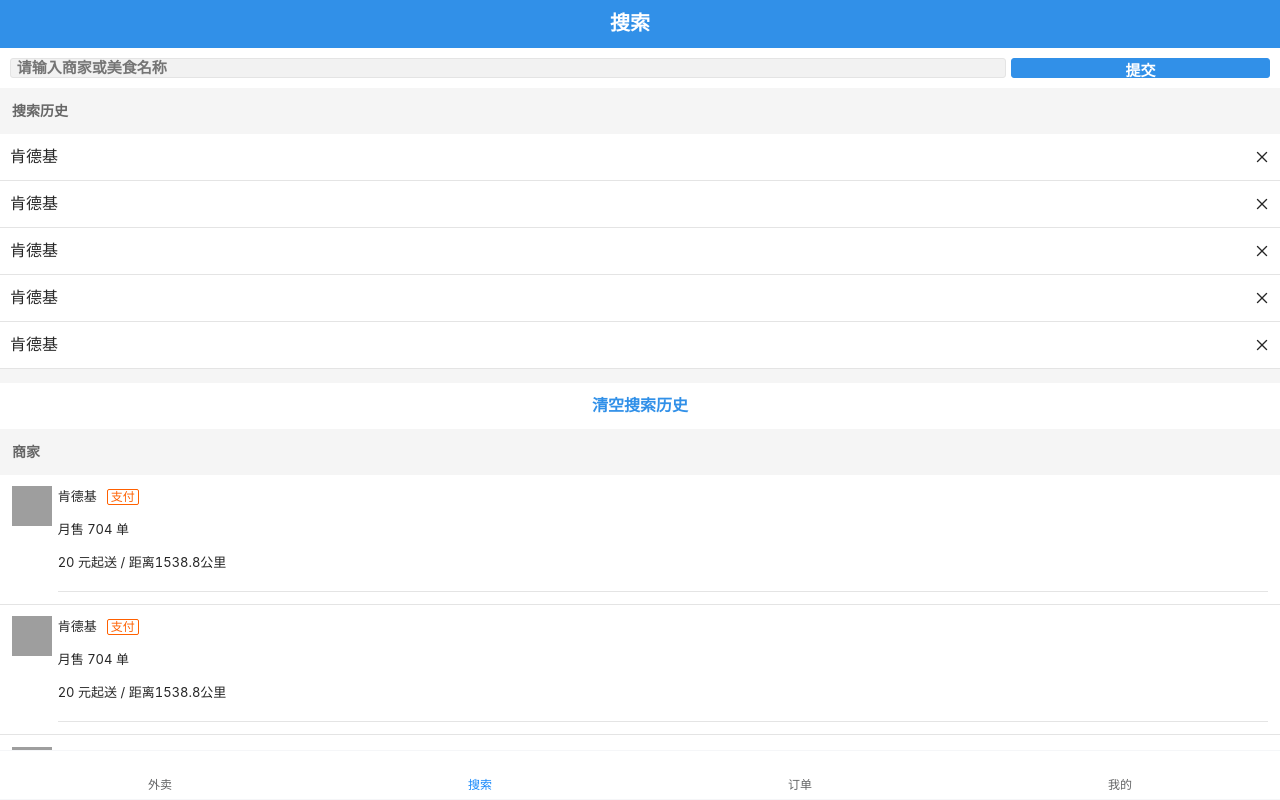
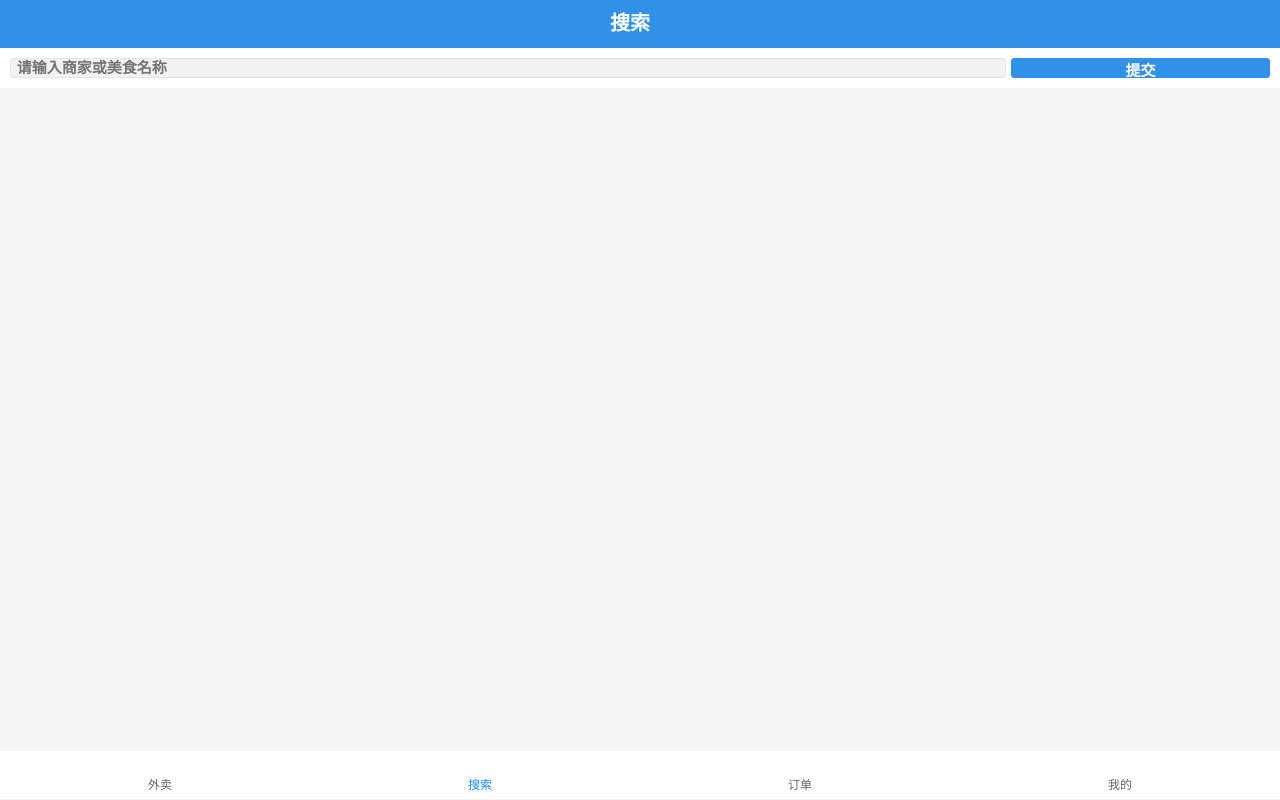
Before and after one commit to David19910306/vue3-elm, a Vue app: page /main/search in a window 1280 px wide. Built offline with nearby package versions, Linux system fonts and the light colour scheme; grey boxes are pictures that could not be loaded; a web font is replaced by a local one.

Commit message:
搜索界面完成

```diff
--- a/src/views/Main/Search/index.vue
+++ b/src/views/Main/Search/index.vue
@@ -6,75 +6,31 @@
     </Header>
     <section class="search-container">
       <section class="input-content">
-        <input placeholder="请输入商家或美食名称" type="text"/>
-        <button>提交</button>
+        <input placeholder="请输入商家或美食名称" type="text" @input="inputChangeHandler"/>
+        <button @click="submit">提交</button>
       </section>
-      <section class="search-history">
+      <section class="search-history" v-if="researchWord.length > 0 && keyWord === ''">
         <header>搜索历史</header>
         <ul class="history-ul">
-          <li><span>肯德基</span><Icon color="#33333" name="cross" /></li>
-          <li><span>肯德基</span><Icon color="#33333" name="cross" /></li>
-          <li><span>肯德基</span><Icon color="#33333" name="cross" /></li>
-          <li><span>肯德基</span><Icon color="#33333" name="cross" /></li>
-          <li><span>肯德基</span><Icon color="#33333" name="cross" /></li>
+          <li v-for="word in researchWord" :key="word"><span>{{word}}</span>
+            <Icon color="#33333" name="cross" @click="delCurrentWord(word)" />
+          </li>
         </ul>
-        <footer class="clear-history">清空搜索历史</footer>
+        <footer class="clear-history" @click="researchWord = []">清空搜索历史</footer>
       </section>
-      <section class="result-content">
+      <section class="result-content" v-if="result.length > 0 && keyWord !== ''">
         <header>商家</header>
         <ul class="list-ul">
-          <li class="list-li">
-            <section class="item-left"><img src="https://elm.cangdu.org/img/16c0a0e0dd949473.jpg" /></section>
+          <li class="list-li" v-for="restaurant in result" :key="restaurant.id" @click="router.push({ path: `/shop/${restaurant.id}` })">
+            <section class="item-left"><img :src="`https://elm.cangdu.org/img/${restaurant.image_path}`" /></section>
             <section class="item-right">
               <div class="item-right-text">
                 <p>
-                  <span class="shop-name">肯德基</span>
+                  <span class="shop-name">{{restaurant.name}}</span>
                   <Tag color="#FF6000" plain>支付</Tag>
                 </p>
-                <p>月售 704 单</p>
-                <p>20 元起送 / 距离1538.8公里</p>
-              </div>
-              <ul class="item-right-detail"></ul>
-            </section>
-          </li>
-          <li class="list-li">
-            <section class="item-left"><img src="https://elm.cangdu.org/img/16c0a0e0dd949473.jpg" /></section>
-            <section class="item-right">
-              <div class="item-right-text">
-                <p>
-                  <span class="shop-name">肯德基</span>
-                  <Tag color="#FF6000" plain>支付</Tag>
-                </p>
-                <p>月售 704 单</p>
-                <p>20 元起送 / 距离1538.8公里</p>
-              </div>
-              <ul class="item-right-detail"></ul>
-            </section>
-          </li>
-          <li class="list-li">
-            <section class="item-left"><img src="https://elm.cangdu.org/img/16c0a0e0dd949473.jpg" /></section>
-            <section class="item-right">
-              <div class="item-right-text">
-                <p>
-                  <span class="shop-name">肯德基</span>
-                  <Tag color="#FF6000" plain>支付</Tag>
-                </p>
-                <p>月售 704 单</p>
-                <p>20 元起送 / 距离1538.8公里</p>
-              </div>
-              <ul class="item-right-detail"></ul>
-            </section>
-          </li>
-          <li class="list-li">
-            <section class="item-left"><img src="https://elm.cangdu.org/img/16c0a0e0dd949473.jpg" /></section>
-            <section class="item-right">
-              <div class="item-right-text">
-                <p>
-                  <span class="shop-name">肯德基</span>
-                  <Tag color="#FF6000" plain>支付</Tag>
-                </p>
-                <p>月售 704 单</p>
-                <p>20 元起送 / 距离1538.8公里</p>
+                <p>{{`月售 ${restaurant.recent_order_num} 单`}}</p>
+                <p>{{`${restaurant.float_minimum_order_amount} 元起送 / 距离${restaurant.distance}公里`}}</p>
               </div>
               <ul class="item-right-detail"></ul>
             </section>
@@ -86,15 +42,45 @@
 </template>
 
 <script lang="ts">
-import { defineComponent } from 'vue'
+import { defineComponent, ref } from 'vue'
 import { Tag, Icon } from 'vant'
 import Header from '@/components/header/index.vue'
+import httpRequest from '@/api'
+import { useStore } from 'vuex'
+import { useRouter } from 'vue-router'
 
 export default defineComponent({
   name: 'MainSearch',
   components: { Header, Tag, Icon },
   setup () {
-    console.log('@')
+    const store = useStore()
+    const router = useRouter() // 点击路由跳转
+    const keyWord = ref('')
+    const result = ref([])
+    const researchWord = ref([] as string[]) // 搜索历史
+    // 输入框输入事件
+    const inputChangeHandler = (event: InputEvent) => {
+      // 每次输入前，清空上一次的搜索结果列表
+      result.value = []
+      const element = event.target as HTMLInputElement
+      // console.log(element.value)
+      keyWord.value = element.value
+    }
+
+    // 搜索按钮点击事件
+    const submit = async () => {
+      researchWord.value.unshift(keyWord.value) // 收集搜索的关键字
+      const response = await httpRequest('/api/v4/restaurants', 'get', { geohash: store.getters.getGeoHash, keyword: keyWord.value })
+      // console.log(response)
+      result.value = response.data
+    }
+
+    // 搜索历史叉叉点击
+    const delCurrentWord = (delWord: string) => {
+      researchWord.value = researchWord.value.filter(word => word !== delWord)
+    }
+
+    return { submit, inputChangeHandler, result, keyWord, researchWord, delCurrentWord, router }
   }
 })
 </script>
```
Also changed, not shown: src/hook/useStoreList.ts (added, +16 -0 lines).
